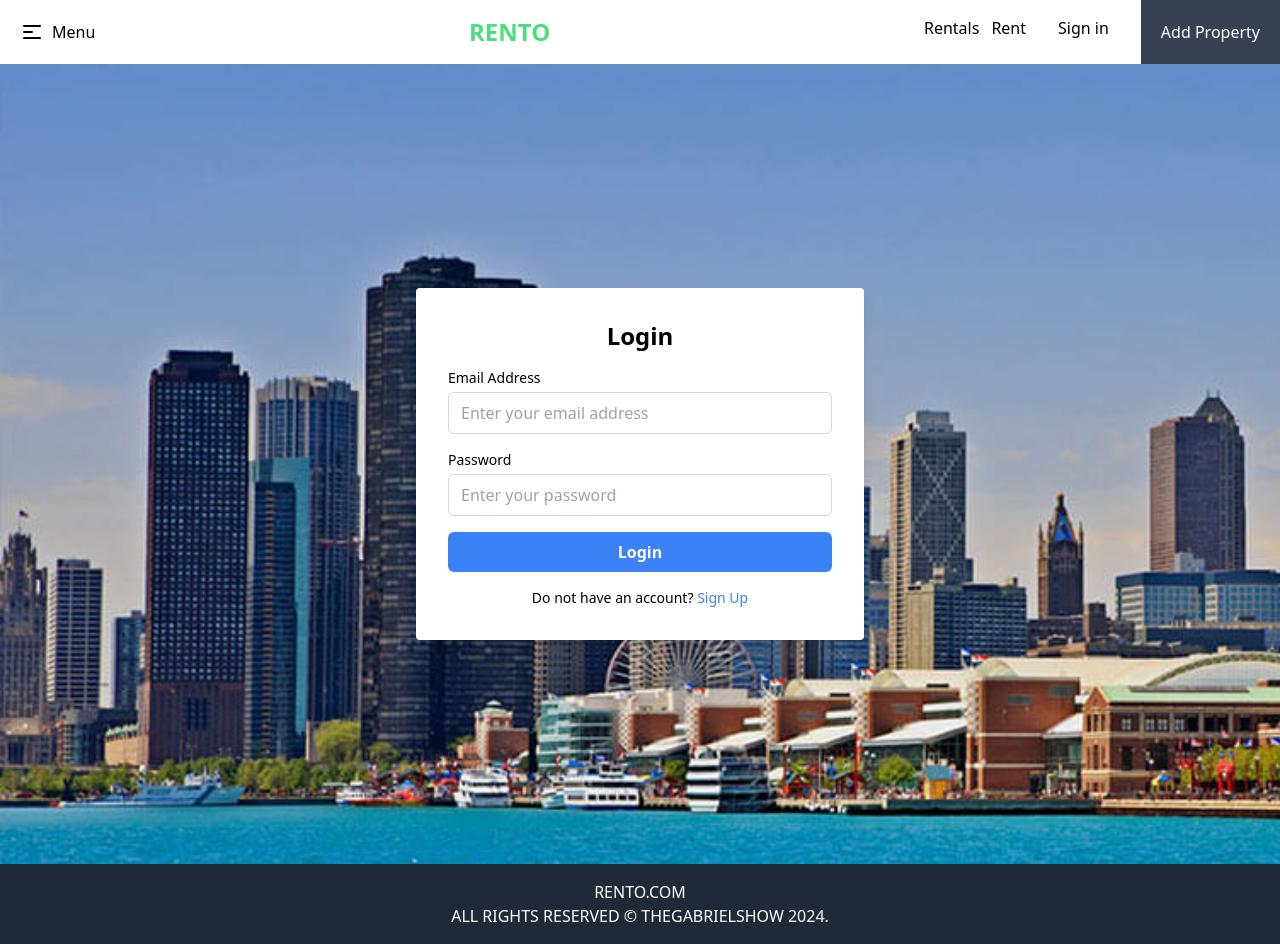
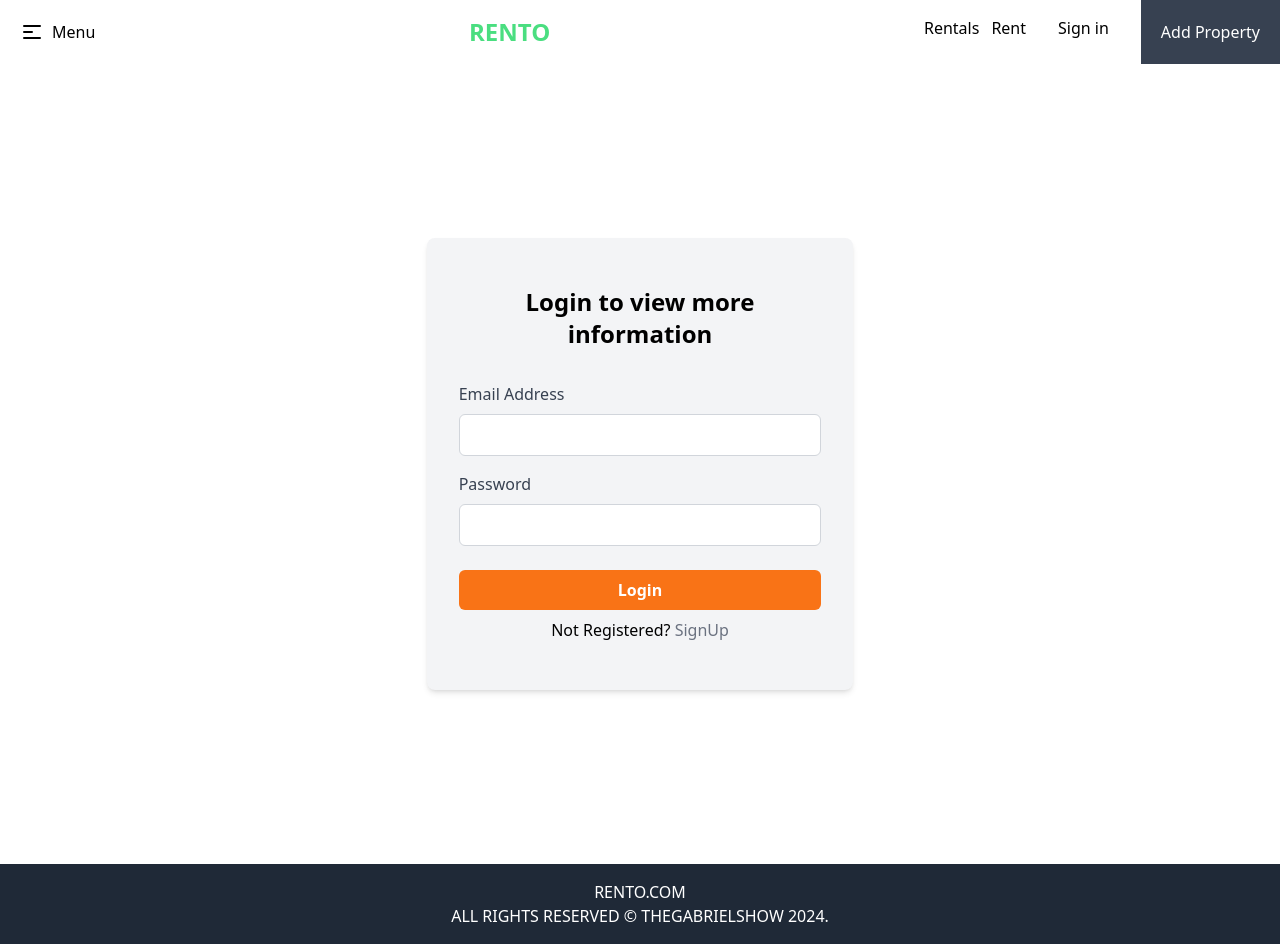
Before and after one commit to GabrielOchieng/renteasy, a React (Vite) app: page /login in a window 1280 px wide. Built offline with nearby package versions, Linux system fonts and the light colour scheme.

Commit message:
storage of images in cloudinary

```diff
--- a/src/components/Explore.jsx
+++ b/src/components/Explore.jsx
@@ -69,7 +69,7 @@ const Explore = () => {
           type="submit"
           className=" bg-green-400 hover:bg-green-900 text-white font-bold p-3 w-32 rounded-md focus:outline-none focus:ring-2 focus:ring-offset-2 focus:ring-blue-400"
         >
-          <Link to="/houselist">View more</Link>
+          <Link to="/houses">View more</Link>
         </button>
       </div>
     </div>
--- a/src/main.jsx
+++ b/src/main.jsx
@@ -16,6 +16,7 @@ import Signup from "./pages/SignUpPage.jsx";
 import PrivateRoutes from "./routes/PrivateRoutes.jsx";
 import HouseForm from "./pages/HouseFormPage.jsx";
 import HouseDetails from "./pages/HouseDetails.jsx";
+import HouseListPage from "./pages/HouseListPage.jsx";
 
 const router = createBrowserRouter(
   createRoutesFromElements(
@@ -27,6 +28,7 @@ const router = createBrowserRouter(
       <Route element={<PrivateRoutes />}>
         <Route path="/create" element={<HouseForm />} />
         <Route path="/houses/:houseId" element={<HouseDetails />} />
+        <Route path="/houses" element={<HouseListPage />} />
       </Route>
     </Route>
   )
--- a/src/pages/HouseFormPage.jsx
+++ b/src/pages/HouseFormPage.jsx
@@ -1,12 +1,12 @@
 import { useRef, useState } from "react";
 import { useCreateHouseMutation } from "../redux/slices/housesApiSlice";
 
-import { useSelector } from "react-redux";
-import { toast } from "react-toastify";
+// import { useSelector } from "react-redux";
+// import { toast } from "react-toastify";
 
 const HouseForm = () => {
-  const { userInfo } = useSelector((state) => state.auth);
-  console.log(userInfo);
+  // const { userInfo } = useSelector((state) => state.auth);
+  // console.log(userInfo);
 
   const [street, setStreet] = useState("");
   const [town, setTown] = useState("");
@@ -16,7 +16,7 @@ const HouseForm = () => {
   const [bedrooms, setBedrooms] = useState(0);
   const [bathrooms, setBathrooms] = useState(0);
   const [rentPrice, setRentPrice] = useState(0);
-  const [photos, setPhotos] = useState([]); // Array of image URLs
+  const [images, setImages] = useState([]); // Array of image URLs
   const [description, setDescription] = useState("");
   const [contactInfo, setContactInfo] = useState("");
 
@@ -26,24 +26,26 @@ const HouseForm = () => {
   // Hidden input to store previously selected files
   const hiddenFileInputRef = useRef(null);
 
-  const handlePhotoChange = (e) => {
-    const newPhotos = e.target.files;
-    // for (let i = 0; i < e.target.files.length; i++) {
-    //   newPhotos.push(e.target.files[i]);
+  // const handlePhotoChange = (e) => {
+  //   const newPhotos = e.target.files;
+  //   // for (let i = 0; i < e.target.files.length; i++) {
+  //   //   newPhotos.push(e.target.files[i]);
 
-    //   // newPhotos.push(URL.createObjectURL(e.target.files[i]));
-    // }
-    setPhotos([...photos, ...newPhotos]);
-    console.log(newPhotos);
-  };
+  //   //   // newPhotos.push(URL.createObjectURL(e.target.files[i]));
+  //   // }
+  //   setPhotosimages, ...newPhotos]);
+  //   console.log(newPhotos);
+  // };
 
   const handleClick = () => {
     hiddenFileInputRef.current.click();
   };
+
   const handleSubmit = async (e) => {
     e.preventDefault();
-    const formData = new FormData(); // For handling image uploads
-    formData.append("landlord", userInfo.name);
+
+    // Prepare the data for the mutation (including images)
+    const formData = new FormData();
     formData.append("street", street);
     formData.append("town", town);
     formData.append("estate", estate);
@@ -54,35 +56,69 @@ const HouseForm = () => {
     formData.append("rentPrice", rentPrice);
     formData.append("description", description);
     formData.append("contactInfo", contactInfo);
-
-    // Handle image uploads (replace with your upload logic)
-    for (let i = 0; i < photos.length; i++) {
-      formData.append("photos", photos[i]);
+    // Append each selected image to the formData
+    for (let i = 0; i < images.length; i++) {
+      formData.append("images", images[i]);
     }
 
     try {
       const response = await createHouse(formData);
-      if (response.error) {
-        console.error("House creation error:", response.error);
-        toast.error("An error occurred while adding the house.");
-      } else {
-        console.log("House created successfully:", response.data);
-        toast.success("House added successfully!");
-        // Reset form after successful submission (optional)
+      console.log("RESPONSE", response);
 
-        setStreet("");
-        // ... reset other fields
-      }
-    } catch (error) {
-      console.error("House creation error:", error);
-      toast.error("An error occurred while adding the house.");
+      // navigate("/products"); // Redirect after successful creation
+    } catch (err) {
+      console.log(err);
+      // Handle errors appropriately (e.g., display error message to user)
     }
   };
 
-  // Handle individual form field updates (similar for other fields)
-  //   const handleAddressChange = (e) => {
-  //     setAddress({ ...address, [e.target.name]: e.target.value });
-  //   };
+  const handleImageChange = (e) => {
+    // setImages(e.target.files); // Update the images state with selected files
+    setImages([...images, ...e.target.files]);
+  };
+  // const handleSubmit = async (e) => {
+  //   e.preventDefault();
+  //   const formData = new FormData(); // For handling image uploads
+  //   // formData.append("landlord", userInfo.name);
+  //   formData.append("street", street);
+  //   formData.append("town", town);
+  //   formData.append("estate", estate);
+  //   formData.append("address", address);
+  //   formData.append("propertyType", propertyType);
+  //   formData.append("bedrooms", bedrooms);
+  //   formData.append("bathrooms", bathrooms);
+  //   formData.append("rentPrice", rentPrice);
+  //   formData.append("description", description);
+  //   formData.append("contactInfo", contactInfo);
+
+  //   // Handle image uploads (replace with your upload logic)
+  //   for (let i = 0;images.length; i++) {
+  //     formData.appimages[i]);
+  //   }
+
+  //   try {
+  //     const response = await createHouse(formData);
+  //     if (response.error) {
+  //       console.error("House creation error:", response.error);
+  //       toast.error("An error occurred while adding the house.");
+  //     } else {
+  //       console.log("House created successfully:", response.data);
+  //       toast.success("House added successfully!");
+  //       // Reset form after successful submission (optional)
+
+  //       setStreet("");
+  //       // ... reset other fields
+  //     }
+  //   } catch (error) {
+  //     console.error("House creation error:", error);
+  //     toast.error("An error occurred while adding the house.");
+  //   }
+  // };
+
+  // // Handle individual form field updates (similar for other fields)
+  // //   const handleAddressChange = (e) => {
+  // //     setAddress({ ...address, [e.target.name]: e.target.value });
+  // //   };
   return (
     <div className="flex flex-col pt-4 gap-3 w-full bg-gray-300">
       <div className="">
@@ -104,6 +140,7 @@ const HouseForm = () => {
                 type="text"
                 id="street"
                 name="street"
+                value={street}
                 required
                 className="w-full px-3 py-2 border border-gray-300 rounded-md focus:outline-none focus:ring-1 focus:ring-blue-500"
                 onChange={(e) => setStreet(e.target.value)}
@@ -120,6 +157,7 @@ const HouseForm = () => {
                 type="text"
                 id="town"
                 name="town"
+                value={town}
                 required
                 className="w-full px-3 py-2 border border-gray-300 rounded-md focus:outline-none focus:ring-1 focus:ring-blue-500"
                 onChange={(e) => setTown(e.target.value)}
@@ -136,6 +174,7 @@ const HouseForm = () => {
                 type="text"
                 id="estate"
                 name="estate"
+                value={estate}
                 className="w-full px-3 py-2 border border-gray-300 rounded-md focus:outline-none focus:ring-1 focus:ring-blue-500"
                 onChange={(e) => setEstate(e.target.value)}
               />
@@ -151,6 +190,7 @@ const HouseForm = () => {
                 type="text"
                 id="zipcode"
                 name="zipcode"
+                value={address}
                 required
                 className="w-full px-3 py-2 border border-gray-300 rounded-md focus:outline-none focus:ring-1 focus:ring-blue-500"
                 onChange={(e) => setAddress(e.target.value)}
@@ -169,6 +209,7 @@ const HouseForm = () => {
             <select
               id="propertyType"
               name="propertyType"
+              value={propertyType}
               required
               className="w-full px-3 py-2 border border-gray-300 rounded-md focus:outline-none focus:ring-1 focus:ring-blue-500"
               onChange={(e) => setPropertyType(e.target.value)}
@@ -198,6 +239,7 @@ const HouseForm = () => {
                 type="number"
                 id="bedrooms"
                 name="bedrooms"
+                value={bedrooms}
                 required
                 min="1"
                 className="w-full px-3 py-2 border border-gray-300 rounded-md focus:outline-none focus:ring-1 focus:ring-blue-500"
@@ -215,6 +257,7 @@ const HouseForm = () => {
                 type="number"
                 id="bedrooms"
                 name="bedrooms"
+                value={bathrooms}
                 required
                 min="1"
                 className="w-full px-3 py-2 border border-gray-300 rounded-md focus:outline-none focus:ring-1 focus:ring-blue-500"
@@ -232,6 +275,7 @@ const HouseForm = () => {
                 type="number"
                 id="rentPrice"
                 name="rentPrice"
+                value={rentPrice}
                 required
                 min="1"
                 className="w-full px-3 py-2 border border-gray-300 rounded-md focus:outline-none focus:ring-1 focus:ring-blue-500"
@@ -249,6 +293,7 @@ const HouseForm = () => {
                 type="string"
                 id="contactInfo"
                 name="contactInfo"
+                value={contactInfo}
                 required
                 min="1"
                 className="w-full px-3 py-2 border border-gray-300 rounded-md focus:outline-none focus:ring-1 focus:ring-blue-500"
@@ -265,6 +310,7 @@ const HouseForm = () => {
               <textarea
                 id="description"
                 name="description"
+                value={description}
                 required
                 rows={5}
                 className="w-full px-3 py-2 border border-gray-300 rounded-md focus:outline-none focus:ring-1 focus:ring-blue-500"
@@ -287,7 +333,7 @@ const HouseForm = () => {
                   name="photo"
                   accept="image/*"
                   multiple
-                  onChange={handlePhotoChange}
+                  onChange={handleImageChange}
                 />
               </div>
             </div>
--- a/src/pages/HouseListPage.jsx
+++ b/src/pages/HouseListPage.jsx
@@ -1,8 +1,8 @@
 "use client";
 import { useState, useEffect } from "react";
-import HouseCard from "@/components/HouseCard";
 // import { useDispatch } from "react-redux";
-import { useGetHousesQuery } from "@/redux/slices/housesApiSlice";
+import { useGetHousesQuery } from "../redux/slices/housesApiSlice";
+import HouseCard from "../components/HouseCard";
 
 const HouseList = () => {
   const [filteredHouses, setFilteredHouses] = useState([]); // State for filtered properties
--- a/src/pages/LoginPage.jsx
+++ b/src/pages/LoginPage.jsx
@@ -1,19 +1,119 @@
-"use client";
+// "use client";
+
+// import { useEffect, useState } from "react";
+// import backgroundImg from "../assets/images/backgroundImg.jpg";
+// import { useDispatch, useSelector } from "react-redux";
+// import { useLoginMutation } from "../redux/slices/usersApiSlice";
+// import { setCredentials } from "../redux/slices/AuthSlice";
+// import { toast } from "react-toastify";
+// import { Link, useNavigate } from "react-router-dom";
+
+// const Login = () => {
+//   const dispatch = useDispatch();
+//   const navigate = useNavigate();
+//   const [email, setEmail] = useState("");
+//   const [password, setPassword] = useState("");
+//   const [login, { isLoading }] = useLoginMutation();
+//   const { userInfo } = useSelector((state) => state.auth);
+
+//   useEffect(() => {
+//     if (userInfo) {
+//       navigate("/");
+//     }
+//   }, [navigate, userInfo]);
+
+//   const handleSubmit = async (e) => {
+//     e.preventDefault();
+//     try {
+//       const res = await login({ email, password }).unwrap();
+//       dispatch(setCredentials({ ...res }));
+//       navigate("/");
+//     } catch (err) {
+//       toast.error(err?.data?.message || err.data);
+//     }
+//   };
+
+//   return (
+//     <div
+//       className="flex min-h-screen items-center justify-center bg-gray-100"
+//       style={{
+//         backgroundImage: `url(${backgroundImg})`,
+//         backgroundRepeat: "no-repeat",
+//         backgroundSize: "cover",
+//       }}
+//     >
+//       <div className="w-full max-w-md p-8 bg-white rounded shadow-lg">
+//         <h1 className="text-2xl font-bold text-center mb-4">Login</h1>
+//         <form className="space-y-4" onSubmit={handleSubmit}>
+//           <div className="flex flex-col">
+//             <label htmlFor="email" className="text-sm font-medium mb-1">
+//               Email Address
+//             </label>
+//             <input
+//               type="email"
+//               id="email"
+//               name="email"
+//               required
+//               autoComplete="email"
+//               placeholder="Enter your email address"
+//               value={email}
+//               onChange={(e) => setEmail(e.target.value)}
+//               className="px-3 py-2 border border-gray-300 rounded-md focus:outline-none focus:ring-1 focus:ring-blue-500"
+//             />
+//           </div>
+//           <div className="flex flex-col">
+//             <label htmlFor="password" className="text-sm font-medium mb-1">
+//               Password
+//             </label>
+//             <input
+//               type="password"
+//               id="password"
+//               name="password"
+//               required
+//               autoComplete="current-password"
+//               placeholder="Enter your password"
+//               value={password}
+//               onChange={(e) => setPassword(e.target.value)}
+//               className="px-3 py-2 border border-gray-300 rounded-md focus:outline-none focus:ring-1 focus:ring-blue-500"
+//             />
+//           </div>
+//           {isLoading && <>Loading...</>}
+//           <button
+//             type="submit"
+//             className="w-full bg-blue-500 hover:bg-blue-700 text-white font-bold py-2 rounded-md focus:outline-none focus:ring-2 focus:ring-offset-2 focus:ring-blue-400"
+//           >
+//             Login
+//           </button>
+//           <p className="text-sm text-center mt-4">
+//             Do not have an account?{" "}
+//             <Link to="/signup" className="text-blue-500 hover:underline">
+//               Sign Up
+//             </Link>
+//           </p>
+//         </form>
+//       </div>
+//     </div>
+//   );
+// };
+
+// export default Login;
 
 import { useEffect, useState } from "react";
-import backgroundImg from "../assets/images/backgroundImg.jpg";
 import { useDispatch, useSelector } from "react-redux";
+import { Link, useNavigate } from "react-router-dom";
 import { useLoginMutation } from "../redux/slices/usersApiSlice";
-import { setCredentials } from "../redux/slices/AuthSlice";
+import { setCredentials } from "../redux/slices/authSlice";
 import { toast } from "react-toastify";
-import { Link, useNavigate } from "react-router-dom";
+// import FadeLoader from "react-spinners/FadeLoader";
 
-const Login = () => {
-  const dispatch = useDispatch();
-  const navigate = useNavigate();
+const LoginPage = () => {
   const [email, setEmail] = useState("");
   const [password, setPassword] = useState("");
+  const navigate = useNavigate();
+  const dispatch = useDispatch();
+
   const [login, { isLoading }] = useLoginMutation();
+
   const { userInfo } = useSelector((state) => state.auth);
 
   useEffect(() => {
@@ -24,76 +124,106 @@ const Login = () => {
 
   const handleSubmit = async (e) => {
     e.preventDefault();
+
     try {
-      const res = await login({ email, password }).unwrap();
-      dispatch(setCredentials({ ...res }));
+      // Assuming login function returns a Promise that resolves with the response data
+      const res = await login({ email, password });
+
+      // Check for successful login and presence of token in response
+      if (res.data.token) {
+        localStorage.setItem("token", res.data.token);
+      } else {
+        // Handle unsuccessful login (e.g., display error message)
+        toast.error(res.data?.message || "Login failed");
+        return; // Exit the function if login fails
+      }
+
+      const headers = {
+        "Content-Type": "application/json", // Assuming JSON data
+      };
+
+      // Add Authorization header only if token is present
+      if (localStorage.getItem("token")) {
+        headers.Authorization = `Bearer ${localStorage.getItem("token")}`;
+      }
+
+      dispatch(setCredentials({ ...res.data }));
       navigate("/");
     } catch (err) {
-      toast.error(err?.data?.message || err.data);
+      toast.error("Invalid Email or Password");
+      console.error(err);
     }
   };
 
   return (
-    <div
-      className="flex min-h-screen items-center justify-center bg-gray-100"
-      style={{
-        backgroundImage: `url(${backgroundImg})`,
-        backgroundRepeat: "no-repeat",
-        backgroundSize: "cover",
-      }}
-    >
-      <div className="w-full max-w-md p-8 bg-white rounded shadow-lg">
-        <h1 className="text-2xl font-bold text-center mb-4">Login</h1>
-        <form className="space-y-4" onSubmit={handleSubmit}>
-          <div className="flex flex-col">
-            <label htmlFor="email" className="text-sm font-medium mb-1">
+    <div className="min-h-screen bg-white flex items-center justify-center">
+      <div className="bg-gray-100 rounded-lg shadow-md px-8 py-12 w-[90%] md:w-1/3">
+        <h1 className="text-xl sm:text-2xl font-bold text-center mb-8">
+          Login to view more information
+        </h1>
+        <form onSubmit={handleSubmit}>
+          <div className="mb-4">
+            <label htmlFor="email" className="block text-gray-700 mb-2">
               Email Address
             </label>
             <input
-              type="email"
+              type="text"
               id="email"
               name="email"
-              required
-              autoComplete="email"
-              placeholder="Enter your email address"
               value={email}
               onChange={(e) => setEmail(e.target.value)}
-              className="px-3 py-2 border border-gray-300 rounded-md focus:outline-none focus:ring-1 focus:ring-blue-500"
+              className="w-full rounded-md border border-gray-300 px-3 py-2 focus:outline-none focus:ring-1 focus:ring-blue-500"
             />
           </div>
-          <div className="flex flex-col">
-            <label htmlFor="password" className="text-sm font-medium mb-1">
+          <div className="mb-6">
+            <label htmlFor="password" className="block text-gray-700 mb-2">
               Password
             </label>
             <input
               type="password"
               id="password"
               name="password"
-              required
-              autoComplete="current-password"
-              placeholder="Enter your password"
               value={password}
               onChange={(e) => setPassword(e.target.value)}
-              className="px-3 py-2 border border-gray-300 rounded-md focus:outline-none focus:ring-1 focus:ring-blue-500"
+              className="w-full rounded-md border border-gray-300 px-3 py-2 focus:outline-none focus:ring-1 focus:ring-blue-500"
             />
           </div>
-          {isLoading && <>Loading...</>}
+
+          {isLoading ? (
+            <div className="text-center mt-4">
+              {/* <FadeLoader
+                color={"#3498db"}
+                size={80}
+                className="mx-auto block"
+              />{" "} */}
+
+              <p>Loading</p>
+            </div>
+          ) : (
             <button
               type="submit"
-            className="w-full bg-blue-500 hover:bg-blue-700 text-white font-bold py-2 rounded-md focus:outline-none focus:ring-2 focus:ring-offset-2 focus:ring-blue-400"
+              className="w-full rounded-md bg-orange-500 py-2 text-center text-white font-bold hover:bg-orange-700 focus:outline-none focus:ring-2 focus:offset-2 focus:ring-blue-500"
+              disabled={!email || !password}
             >
               Login
             </button>
-          <p className="text-sm text-center mt-4">
-            Do not have an account?{" "}
-            <Link to="/signup" className="text-blue-500 hover:underline">
-              Sign Up
-            </Link>
+          )}
+
+          <div className="text-center mt-2">
+            <p>
+              Not Registered?{" "}
+              <span>
+                {" "}
+                <Link to="/register" className="text-gray-500 hover:underline">
+                  SignUp
+                </Link>{" "}
+              </span>{" "}
             </p>
+          </div>
         </form>
       </div>
     </div>
   );
 };
 
-export default Login;
+export default LoginPage;
--- a/src/redux/slices/housesApiSlice.js
+++ b/src/redux/slices/housesApiSlice.js
@@ -1,6 +1,6 @@
 import { apiSlice } from "./apiSlice";
 
-const HOUSES_URL = "http://localhost:5000/api/houses";
+const HOUSES_URL = "http://localhost:5000/houses";
 
 export const housesApiSlice = apiSlice.injectEndpoints({
   endpoints: (builder) => ({
--- a/src/redux/slices/usersApiSlice.js
+++ b/src/redux/slices/usersApiSlice.js
@@ -1,4 +1,4 @@
-const USERS_URL = "http://localhost:5000/api/users";
+const USERS_URL = "http://localhost:5000/users";
 import { apiSlice } from "./apiSlice";
 
 export const usersApiSlice = apiSlice.injectEndpoints({
```
Also changed, not shown: src/components/HouseCard.jsx (+8 -10 lines), src/redux/slices/apiSlice.js (+25 -3 lines). Lines whose indentation alone changed are shown as unchanged.
